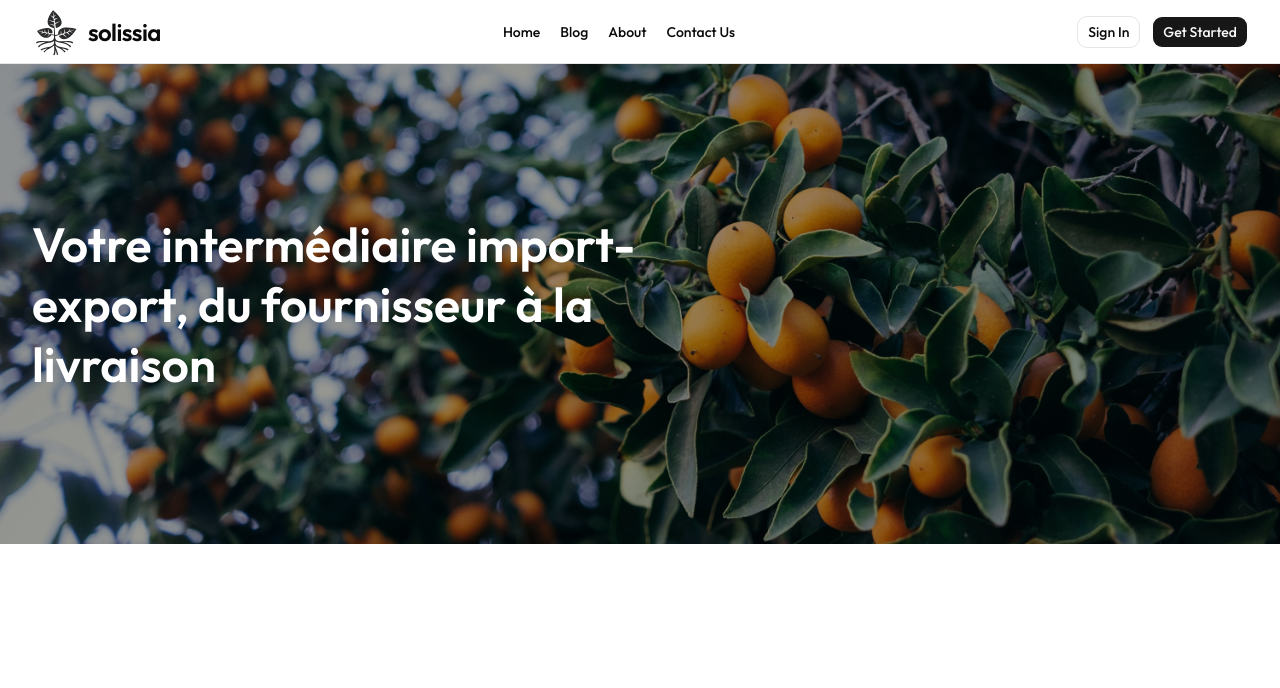
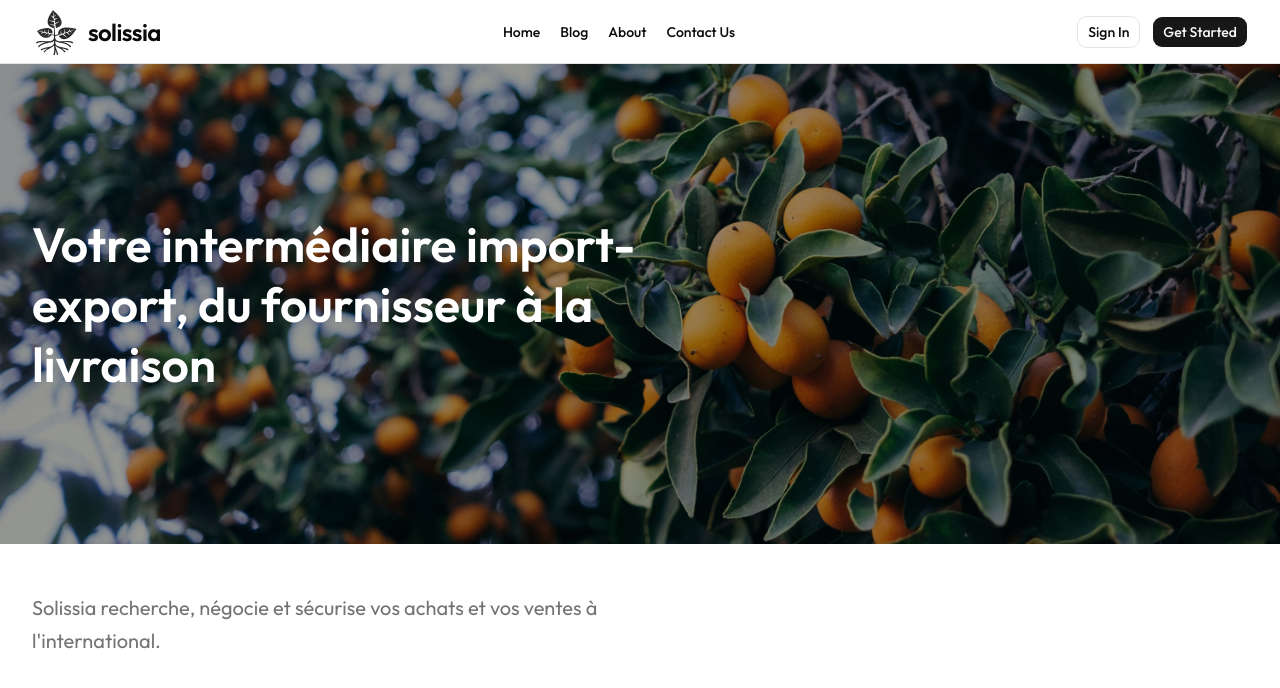
Before and after one commit to jazetjaz01/solissia, a Next.js app: page / in a window 1280 px wide. Shown: the top 688 px of the page. Built offline with nearby package versions, Linux system fonts and the light colour scheme.

Commit message:
update navbar

```diff
--- a/app/page.tsx
+++ b/app/page.tsx
@@ -19,6 +19,12 @@ export default function Home() {
           </h1>
         </div>
       </section>
+      <section className="mx-auto max-w-(--breakpoint-xl) px-4 py-12 sm:px-6 lg:px-8">
+        <p className="max-w-2xl text-lg leading-relaxed text-muted-foreground sm:text-xl">
+          Solissia recherche, négocie et sécurise vos achats et vos ventes à
+          l&apos;international.
+        </p>
+      </section>
     </main>
   );
 }
```
